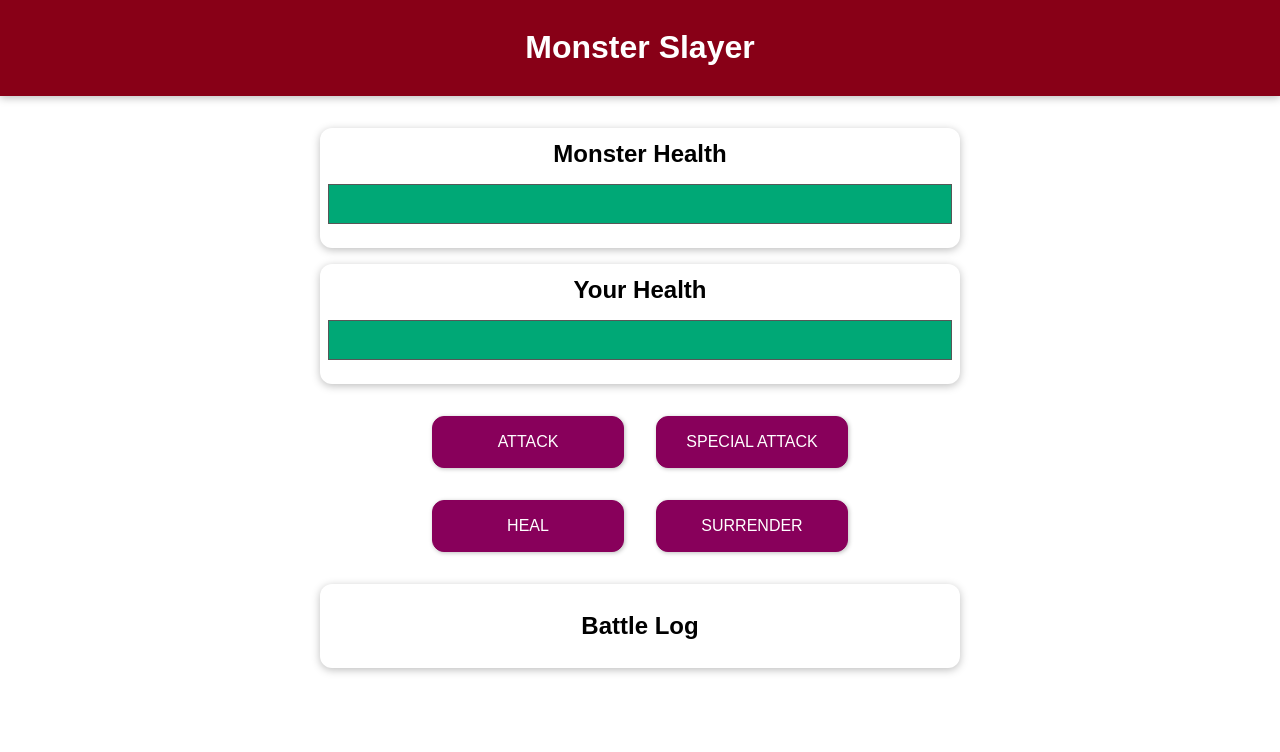
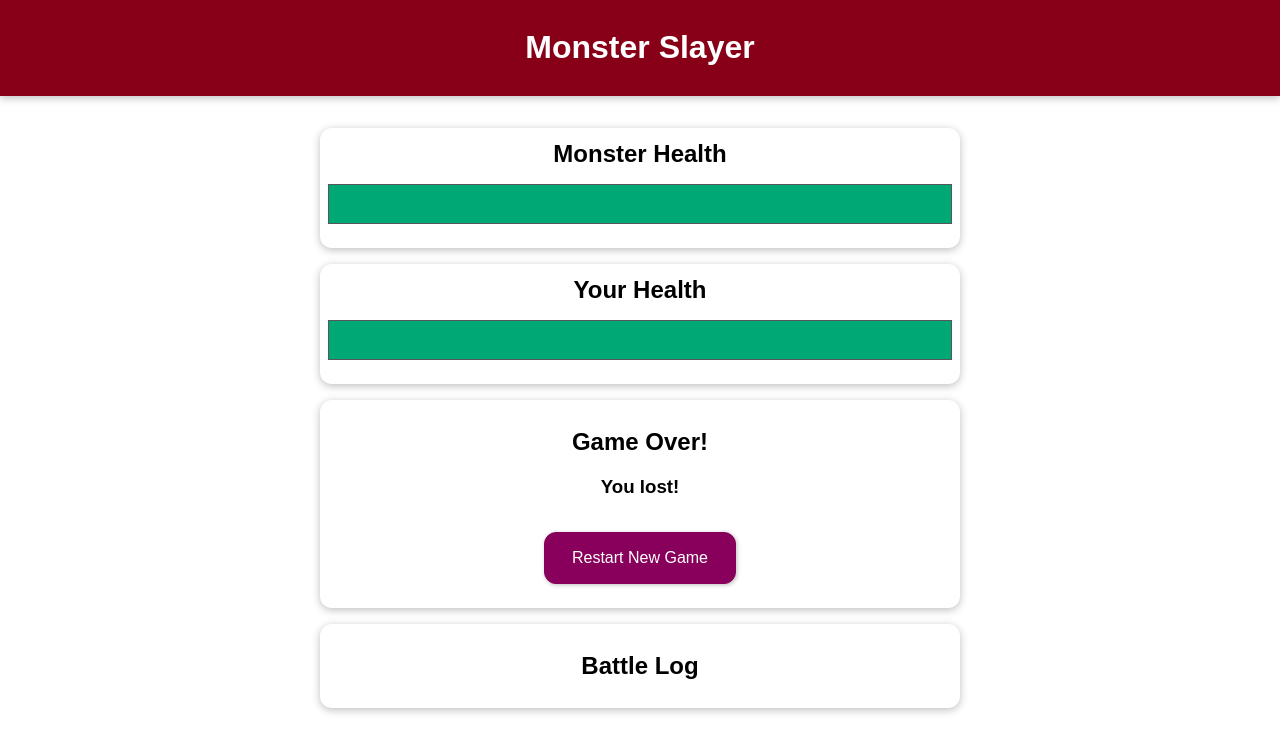
Before and after one commit to MRAlirad/Vue-Projects, a Vue app: page / in a window 1280 px wide. Both pictures are taken after a click on the button "SURRENDER". Shown: the top 752 px of the page. Built offline with nearby package versions, Linux system fonts and the light colour scheme.

Commit message:
monster slayer - surrender

```diff
--- a/src/projects/monsterSlayer/MonsterSlayer.vue
+++ b/src/projects/monsterSlayer/MonsterSlayer.vue
@@ -35,7 +35,7 @@
 			<h3 v-if="winner === 'monster'">You lost!</h3>
 			<h3 v-else-if="winner === 'player'">You won!</h3>
 			<h3 v-else>It's a draw</h3>
-			<button>Restart New Game</button>
+			<button @click="restart">Restart New Game</button>
 		</section>
 
 		<section id="controls" v-else>
@@ -47,7 +47,7 @@
 				SPECIAL ATTACK
 			</button>
 			<button @click="heal">HEAL</button>
-			<button>SURRENDER</button>
+			<button @click="surrender">SURRENDER</button>
 		</section>
 
 		<section
@@ -122,6 +122,17 @@
 				else this.playerHealth += healValue;
 				this.attackPlayer();
 			},
+			surrender()
+			{
+				this.winner = 'monster';
+			},
+			restart()
+			{
+				this.playerHealth =  100;
+				this.monsterHealth =  100;
+				this.currentRound =  0;
+				this.winner =  null;
+			}
 		},
 	};
 </script>
```
